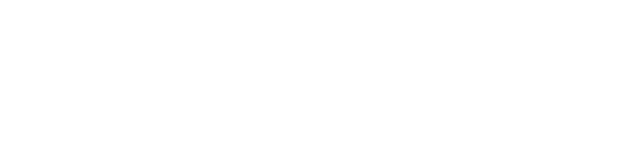
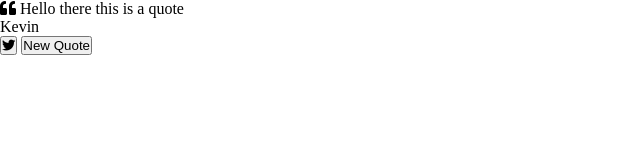
Before and after one commit to kevyyar/javascript-quote-generator, a plain HTML site: page index.html in a window 1280 px wide. Shown: the whole page, without its empty margins (0-640 px from the left). Drawn offline with Linux system fonts and the light colour scheme.

Commit message:
created container and skeleton for quote generator

```diff
--- a/index.html
+++ b/index.html
@@ -13,6 +13,23 @@
 </head>
 
 <body>
+
+    <div class="quote-container" id="quote-container">
+        <div class="quote-text">
+            <i class="fas fa-quote-left"></i>
+            <span id="quote">Hello there this is a quote</span>
+        </div>
+        <div class="quote-author">
+            <span id="author">Kevin</span>
+        </div>
+        <div class="button-container">
+            <button class="twitter-btn" id="twitter" title="Tweet this!">
+                <i class="fab fa-twitter"></i>
+            </button>
+            <button id="new-quote">New Quote</button>
+        </div>
+    </div>
+
     <!-- Script -->
     <script src="script.js"></script>
 </body>
```
